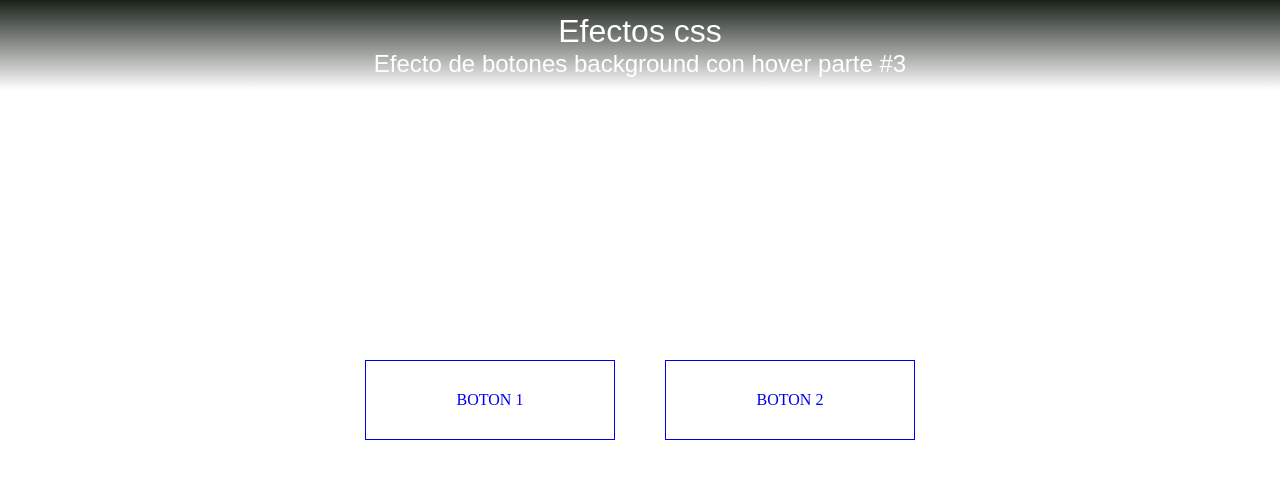
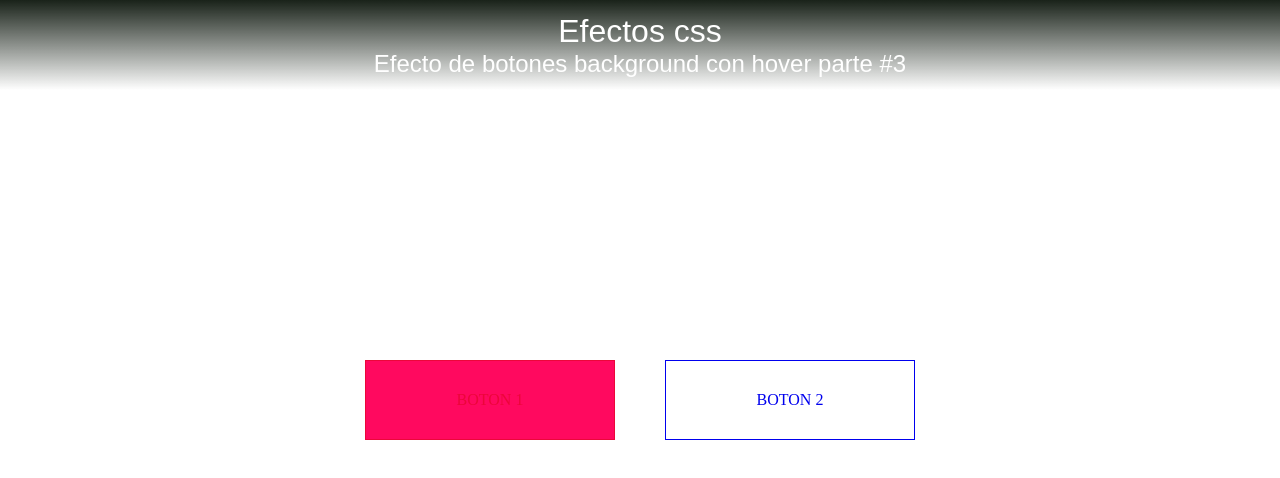
Before and after one commit to genarogg/botones-Elegantes-en-css-3, a plain HTML site: page index.html in a window 1280 px wide. Drawn offline with Linux system fonts and the light colour scheme.

Commit message:
.btn1::before,   .btn1::after

```diff
--- a/css/style.css
+++ b/css/style.css
@@ -60,3 +60,21 @@
     transition: 0.5s ease-in-out;
     will-change: transform;
   }
+
+  .btn1 {
+    color: #ec063a;
+  }
+
+  .btn1::before,
+  .btn1::after {
+    position: absolute;
+    content: "";
+    top: 0;
+    left: 0;
+    bottom: 0;
+    right: 0;
+    border-top: 40px solid #ff095f;
+    border-bottom: 40px solid #ff095f;
+    z-index: -1;
+    transition: 0.5s ease-in-out;
+  }
```
